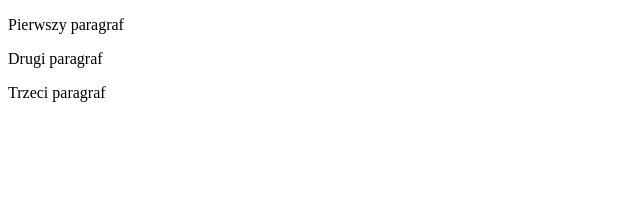
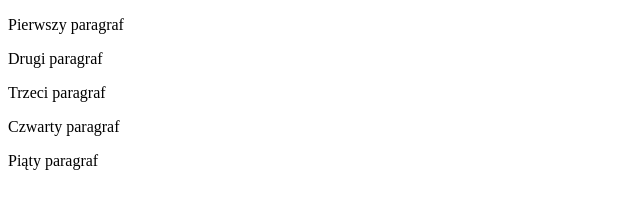
Before and after one commit to ntlmbns/ntlmbns.github.io, a plain HTML site: page index.html in a window 1280 px wide. Shown: the whole page, without its empty margins (0-640 px from the left). Drawn offline with Linux system fonts and the light colour scheme.

Commit message:
dodano czwarty i piaty paragraf

```diff
--- a/index.html
+++ b/index.html
@@ -10,5 +10,7 @@
     <p>Pierwszy paragraf</p>
     <p>Drugi paragraf</p>
     <p>Trzeci paragraf</p>
+    <p>Czwarty paragraf</p>
+    <p>Piąty paragraf</p>
 </body>
 </html>
```
